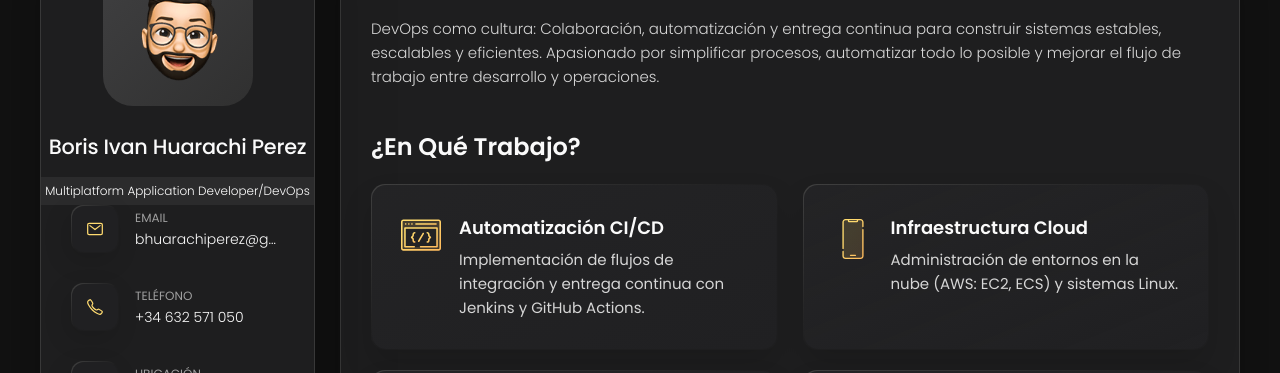
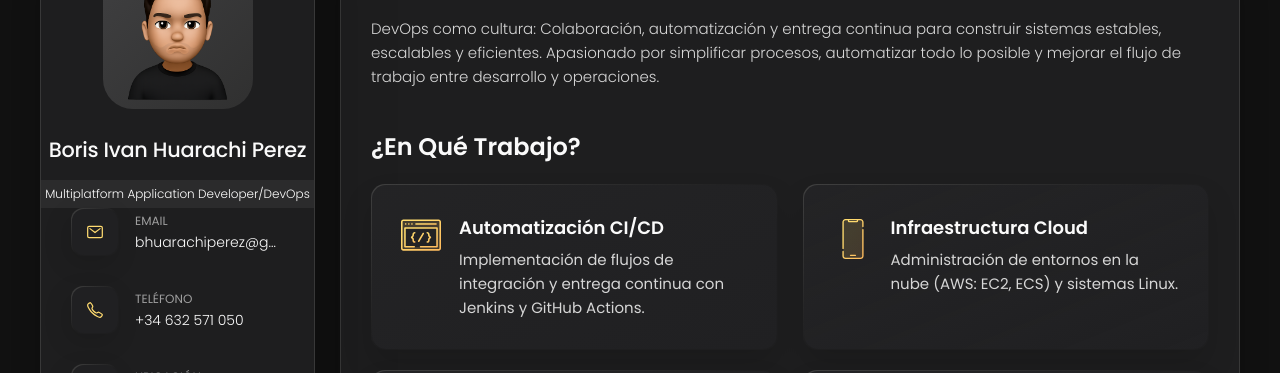
Before and after one commit to borizSam/mi-portafolio, a plain HTML site: page index.html in a window 1280 px wide. Shown: the part 162-535 px from the top of the page. Drawn offline with nearby package versions, Linux system fonts and the light colour scheme.

Commit message:
add avatar

```diff
--- a/index.html
+++ b/index.html
@@ -51,7 +51,7 @@
     <aside class="sidebar" data-sidebar>
       <div class="sidebar-info">
         <figure class="avatar-box">
-          <img src="./assets/images/my-avatar.png" alt="Boris Ivan Huarachi Perez" width="80">
+          <img src="./assets/images/my-avatar-V1.png" alt="Boris Ivan Huarachi Perez" width="80">
         </figure>
         <div class="info-content">
           <h1 class="name">Boris Ivan Huarachi Perez</h1>
```
